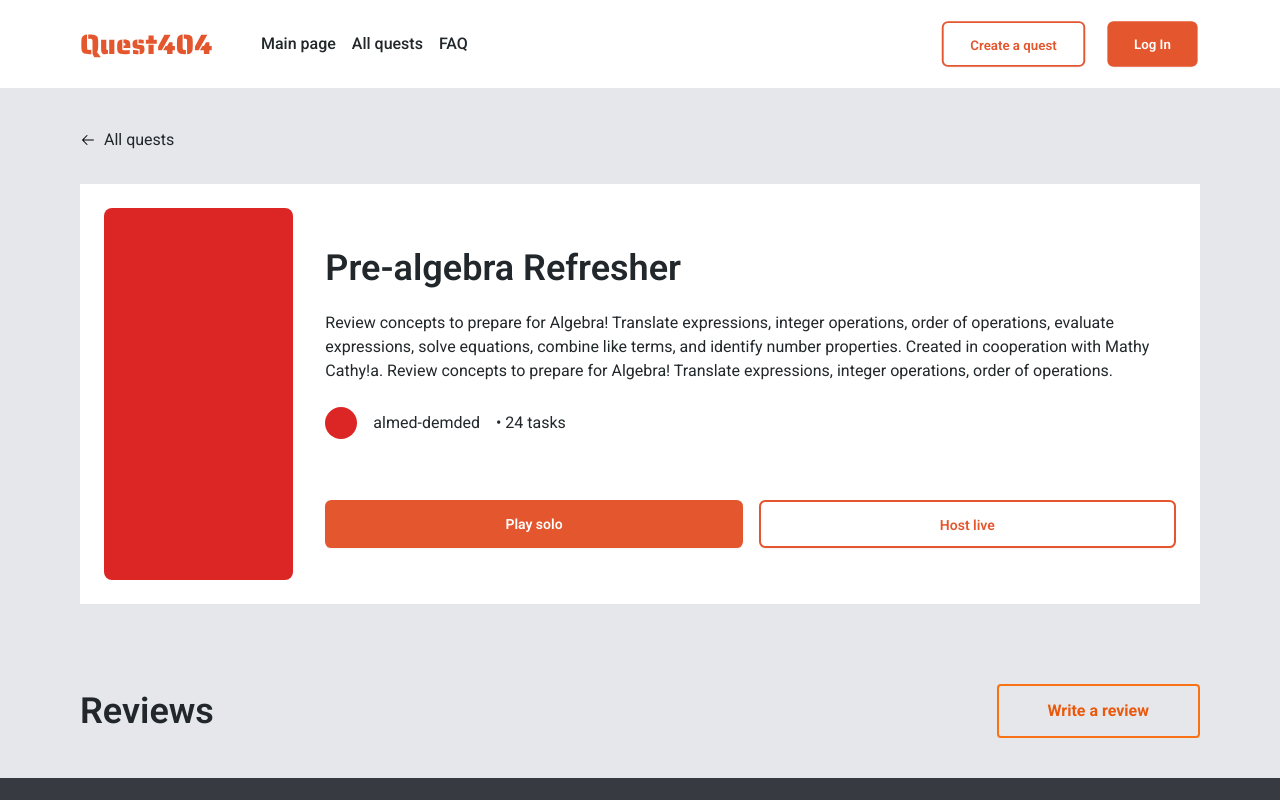
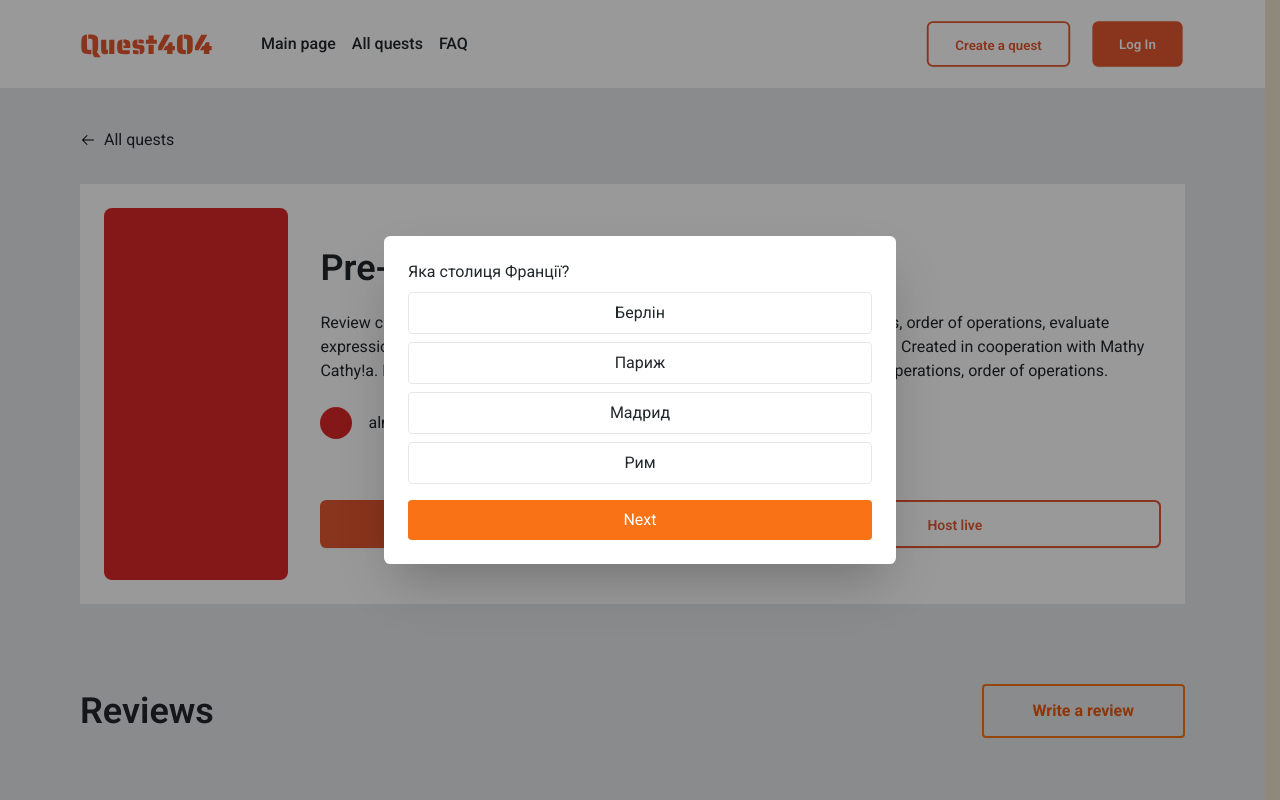
Before and after one commit to Artur0412-KU/quest-app, a Next.js app: page /quests/1 in a window 1280 px wide. Both pictures are taken after a click on the button "Play solo". Shown: the top 800 px of the page. Built offline with nearby package versions, Linux system fonts and the light colour scheme.

Commit message:
Created a Quest popup

```diff
--- /dev/null
+++ b/app/components/Quest/Quest.tsx
@@ -0,0 +1,125 @@
+"use client"
+import React, {use, useRef, useState} from 'react';
+import {questions, quests} from "@/data/data";
+import Button from "@/app/components/Button/Button";
+
+type QuestTaskProps = {
+    openQuiz: () => void; // Функція відкриття модального вікна
+};
+
+const QuestTask = ({openQuiz} : QuestTaskProps) => {
+    const [currentQuestion, setCurrentQuest] = useState(0)
+    const [score, setScore] = useState(0);
+    const [userAnswer, setUserAnswer] = useState<string | boolean>("");
+    const [isQuizFinished, setIsQuizFinished] = useState(false)
+    const modal = useRef<HTMLDialogElement>(null);
+    const resultModal = useRef<HTMLDialogElement>(null)
+
+    const handleAnswer = () => {
+        const correctAnswer = questions[currentQuestion].correct;
+        setUserAnswer('')
+
+        if (userAnswer === correctAnswer) {
+            setScore((prev) => prev + 1)
+        }
+
+        if (currentQuestion + 1 < questions.length) {
+            setCurrentQuest(currentQuestion + 1)
+            setUserAnswer('')
+        } else {
+            setIsQuizFinished(true)
+            modal.current?.close()
+            resultModal.current?.showModal()
+
+        }
+    }
+
+    return (
+        <>
+            <dialog ref={modal} id="quest" className="modal ">
+                <div className="modal-box bg-white">
+                    <h2>{questions[currentQuestion].question}</h2>
+
+                    {questions[currentQuestion].type === "multiple-choice" &&
+                        Array.isArray(questions[currentQuestion].options) &&
+                        questions[currentQuestion].options.map((option) => (
+                            <Button text={option} className={`block w-full p-2 mt-2 border rounded ${
+                                userAnswer === option ? "bg-orange-300" : ""
+                            }`} onClick={() => setUserAnswer(option)}/>
+                        ))}
+
+
+                    {questions[currentQuestion].type === "true-false" && (
+                        <div className="mt-3 grid grid-cols-2 gap-[16px]">
+                            <Button onClick={() => setUserAnswer(true)}
+                                    className={`px-4 py-2 border rounded ${userAnswer === true ? "bg-orange-300" : ""}`}
+                                    text={'True'}/>
+                            <Button onClick={() => setUserAnswer(false)}
+                                    className={`px-4 py-2 border rounded ${userAnswer === false ? "bg-orange-300" : ""}`}
+                                    text={'False'}/>
+                        </div>
+                    )}
+
+                    {questions[currentQuestion].type === 'open' && (
+                        <div className="mt-3">
+                            <input value={userAnswer as string} onChange={(e) => setUserAnswer(e.target.value)}
+                                   placeholder="Enter your answer" className="w-full mt-3 p-2 border rounded"/>
+                        </div>
+                    )}
+
+                    {questions[currentQuestion].type === 'abc' && (
+                        <div className="mt-3">
+                            {Object.entries(questions[currentQuestion].options).map(([key, value]) => (
+                                <Button key={key} onClick={() => setUserAnswer(key)}
+                                        className={`block w-full p-2 mt-2 border rounded ${
+                                            userAnswer === key ? "bg-orange-300" : ""
+                                        }`}
+                                        text={`${key}: ${value}`}
+                                />
+                            ))}
+                        </div>
+                    )}
+
+
+                    <Button onClick={handleAnswer} className="mt-4 px-4 py-2 bg-orange-500 w-full text-white rounded"
+                            text={'Next'}/>
+                </div>
+            </dialog>
+
+            {score > 5 ? (
+                <dialog ref={resultModal} id='result-modal' className='modal'>
+                    <div className="modal-box bg-white text-center">
+                        <h2 className="text-xl font-bold">🎉 Congratulations, you won! 🎉</h2>
+                        <p className="mt-2">
+                            Your score: <b>{score} / {questions.length}</b>
+                        </p>
+                        <Button
+                            onClick={() => resultModal.current?.close()}
+                            className="mt-4 px-4 py-2 bg-orange-500 w-[80%] text-white rounded"
+                            text={"Close"}
+                        />
+                    </div>
+                </dialog>
+            ) : (
+                <dialog ref={resultModal} id='result-modal' className='modal'>
+                    <div className="modal-box bg-white text-center">
+                        <h2 className="text-xl font-bold">🥺 Sorry, you lost :( 🥺</h2>
+                        <p className="mt-2">
+                            Your score: <b>{score} / {questions.length}</b>
+                        </p>
+                        <Button
+                            onClick={() => resultModal.current?.close()}
+                            className="mt-4 px-4 py-2 bg-orange-500 w-[80%] text-white rounded"
+                            text={"Close"}
+                        />
+                    </div>
+                </dialog>
+            )}
+
+        </>
+
+
+    );
+};
+
+export default QuestTask;
--- a/app/components/Reviews/Reviews.tsx
+++ b/app/components/Reviews/Reviews.tsx
@@ -36,10 +36,10 @@ const Reviews = () => {
                     return(
                         <div key={index} className='flex flex-col gap-[16px] mt-[40px]'>
                             <div className='bg-white px-[32px] py-[24px] rounded-[12px]'>
-                                <div className="rating rating-lg flex justify-end gap-[8px]">
+                                <div className="rating rating-sm flex justify-end gap-[8px]">
                                     {ratingArr.map((star) => (
                                         <input key={star} type="radio" name="rating-8"
-                                               className="mask mask-star-2 w-[24px] bg-yellow-400" defaultChecked={true}/>
+                                               className="mask mask-star-2 w-[24px] bg-[#ECBA0B]" defaultChecked={false} disabled={true}/>
                                     ))}
                                 </div>
                                 <h1>{item.text}</h1>
--- a/app/globals.css
+++ b/app/globals.css
@@ -3,8 +3,6 @@
 @tailwind base;
 @tailwind components;
 @tailwind utilities;
-
-@plugin 'daisyui';
 
 body {
     font-family: "Roboto", serif;
--- a/app/quests/[id]/page.tsx
+++ b/app/quests/[id]/page.tsx
@@ -1,21 +1,20 @@
 "use client"
-import React, { useEffect, useState } from 'react';
-import { useParams } from 'next/navigation';
+import React, {useRef} from 'react';
 import Link from 'next/link';
 import Image from 'next/image';
 import Arrow from '@/public/icons/Frame.svg';
 import Button from "@/app/components/Button/Button";
 import Reviews from "@/app/components/Reviews/Reviews";
+import QuestTask from "@/app/components/Quest/Quest";
 
 
-const quests = [
-];
-
 const Quest = () => {
-
-
+    const modal = useRef<HTMLDialogElement>(null);
+    const openQuiz = () => {
+        modal.current?.showModal()
+    }
     return (
-        <div className="px-[80px] py-[40px] bg-gray-200">
+        <div className="px-[80px] py-[40px] bg-gray-200 h-screen">
             <Link href={'/quests'} className="flex items-center gap-[8px]">
                 <Image src={Arrow} alt={''} />
                 All quests
@@ -41,15 +40,17 @@ const Quest = () => {
                     <div className='grid grid-cols-2 gap-[16px] w-full'>
                         <Button
                             className={"btn py-[16px] px-[28px] font-semibold bg-[#E4572E] text-white hover:bg-orange-500 border-none"}
-                            text={'Play solo'}/>
+                            text={'Play solo'} onClick={() => {(document.getElementById('quest') as HTMLDialogElement | null)?.showModal()}}/>
                         <Button
                             className={"btn py-[16px] px-[28px] font-semibold bg-white text-[#E4572E] border-[#E4572E] border-[2px] hover:border-orange-500 hover:bg-white hover:text-orange-500 "}
                             text={'Host live'}/>
                     </div>
 
+
                 </div>
 
             </div>
+            <QuestTask openQuiz={openQuiz}/>
             <Reviews/>
         </div>
     );
--- a/data/data.ts
+++ b/data/data.ts
@@ -72,4 +72,56 @@ const quests = [
     },
 ];
 
-export {tasks, quests};
+const questions = [
+    {
+        type: "multiple-choice", // Вибір одного варіанту
+        question: "Яка столиця Франції?",
+        options: ["Берлін", "Париж", "Мадрид", "Рим"],
+        correct: "Париж",
+    },
+    {
+        type: "true-false", // Завдання True/False
+        question: "Сонце обертається навколо Землі.",
+        correct: false,
+    },
+    {
+        type: "open", // Відкрите питання
+        question: "Яке хімічне позначення золота?",
+        correct: "Au",
+    },
+    {
+        type: "multiple-choice", // Вибір одного варіанту
+        question: "Скільки планет у Сонячній системі?",
+        options: ["7", "8", "9", "10"],
+        correct: "8",
+    },
+    {
+        type: "abc", // Вибір A, B або C
+        question: "Яка тварина найбільша на Землі?",
+        options: {
+            A: "Слон",
+            B: "Блакитний кит",
+            C: "Білий ведмідь",
+        },
+        correct: "B",
+    },
+    {
+        type: "true-false", // Завдання True/False
+        question: "Вода кипить при 100°C за нормального тиску.",
+        correct: true,
+    },
+    {
+        type: "open", // Відкрите питання
+        question: "Назвіть рік, коли відбулася Французька революція.",
+        correct: "1789",
+    },
+    {
+        type: "multiple-choice",
+        question: "Який найбільший океан?",
+        options: ["Атлантичний", "Індійський", "Тихий", "Північний Льодовитий"],
+        correct: "Тихий",
+    },
+];
+
+
+export {tasks, quests, questions};
--- a/tailwind.config.ts
+++ b/tailwind.config.ts
@@ -15,7 +15,7 @@ export default {
     },
   },
   daisyui: {
-    themes: ['retro', 'synthwave'],
+    themes: ['retro'],
   },
 
   plugins: [
```
Also changed, not shown: app/components/Review/Review.tsx (+4 -4 lines), types/types.ts (+4 -4 lines).
